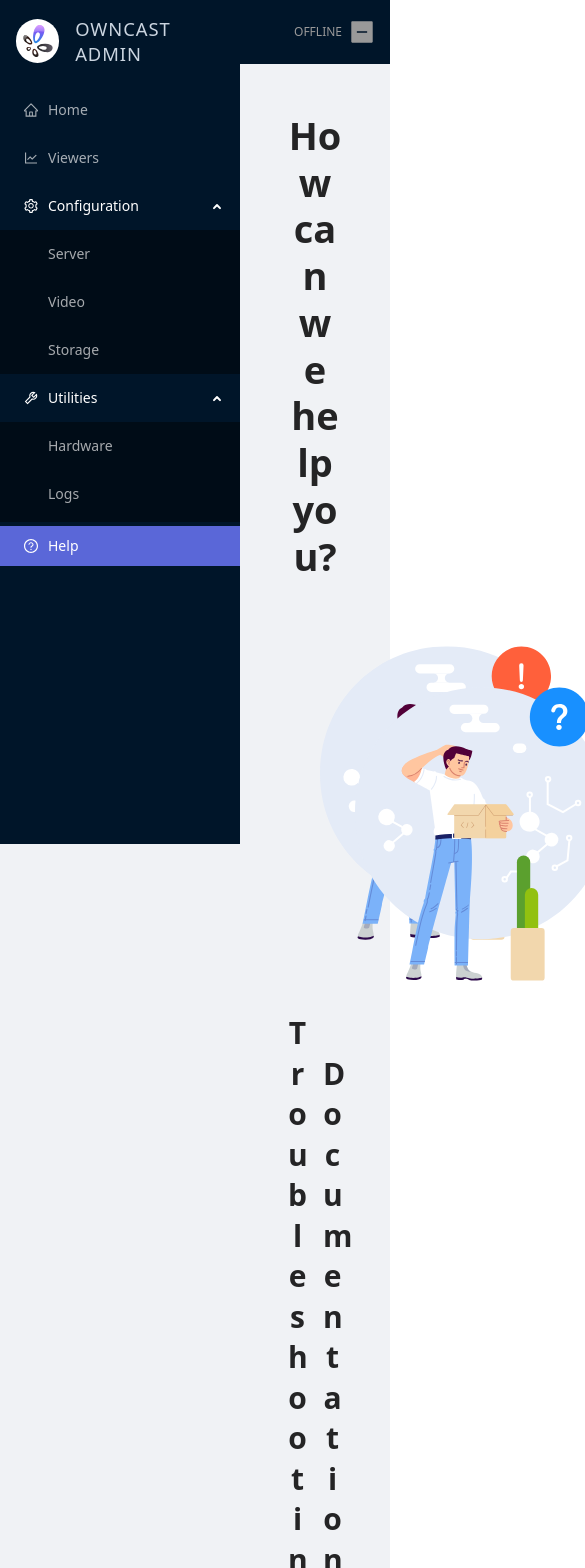
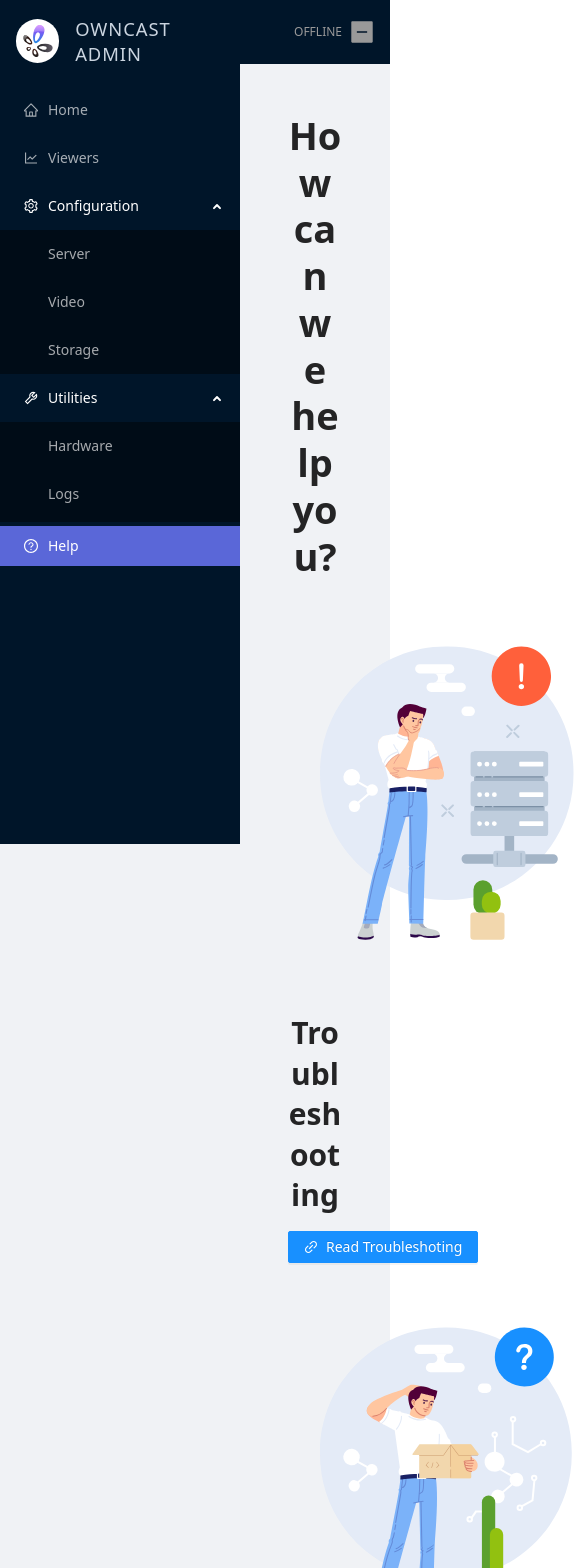
Before and after one commit to xiaohszx/owncast-admin, a Next.js app: page /admin/help in a window 390 px wide. Shown: the top 1568 px of the page, 585 px wide, since content can reach past the window. Built offline with nearby package versions, Linux system fonts and the light colour scheme; no server answers.

Commit message:
added basic responsiveness

```diff
--- a/pages/help.tsx
+++ b/pages/help.tsx
@@ -117,12 +117,12 @@ export default function Help(props: Props) {
         <div>
             <Title style={{textAlign: 'center'}}>How can we help you?</Title>
             <Row gutter={[16, 16]} justify="space-around" align="middle">
-                <Col span={12} style={{textAlign: 'center'}}>
+                <Col xs={24} lg={12} style={{textAlign: 'center'}}>
                     <Result status="500" />
                     <Title level={2}>Troubleshooting</Title>
                     <Button target="_blank" rel="noopener noreferrer" href="https://owncast.online/docs/troubleshooting/" icon={<LinkOutlined/>} type="primary">Read Troubleshoting</Button>
                 </Col>
-                <Col span={12} style={{textAlign: 'center'}}>
+                <Col xs={24} lg={12} style={{textAlign: 'center'}}>
                     <Result status="404" />
                     <Title level={2}>Documentation</Title>
                     <Button target="_blank" rel="noopener noreferrer" href="https://owncast.online/" icon={<LinkOutlined/>} type="primary">Read the Docs</Button>
@@ -133,7 +133,7 @@ export default function Help(props: Props) {
             <Row gutter={[16, 16]}>
                 {
                     questions.map(question => (
-                        <Col span={12}>
+                        <Col xs={24} lg={12}>
                             <Card key={question.title}>
                                 <Meta
                                     avatar={question.icon}
@@ -150,7 +150,7 @@ export default function Help(props: Props) {
             <Row gutter={[16, 16]}>
                 {
                     otherResources.map(question => (
-                        <Col span={12}>
+                        <Col xs={24} lg={12}>
                             <Card key={question.title}>
                                 <Meta
                                     avatar={question.icon}
```
